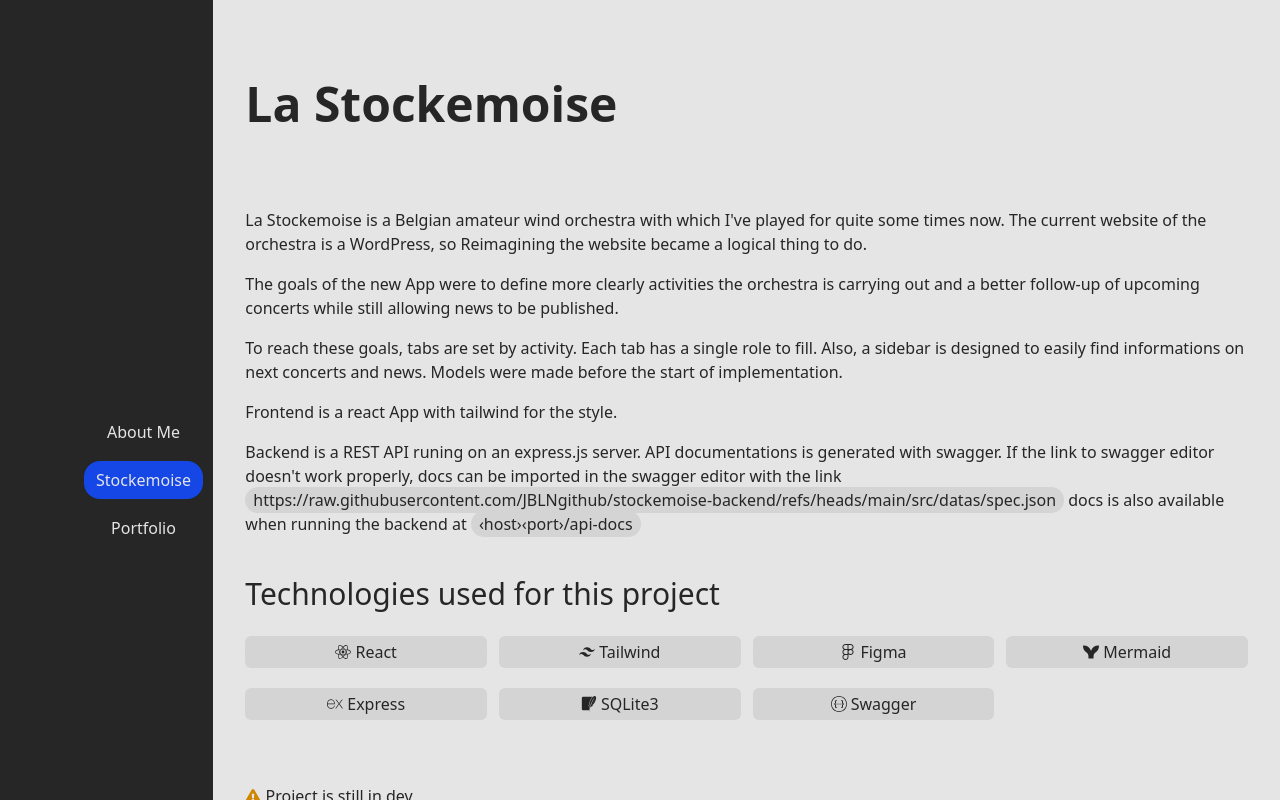
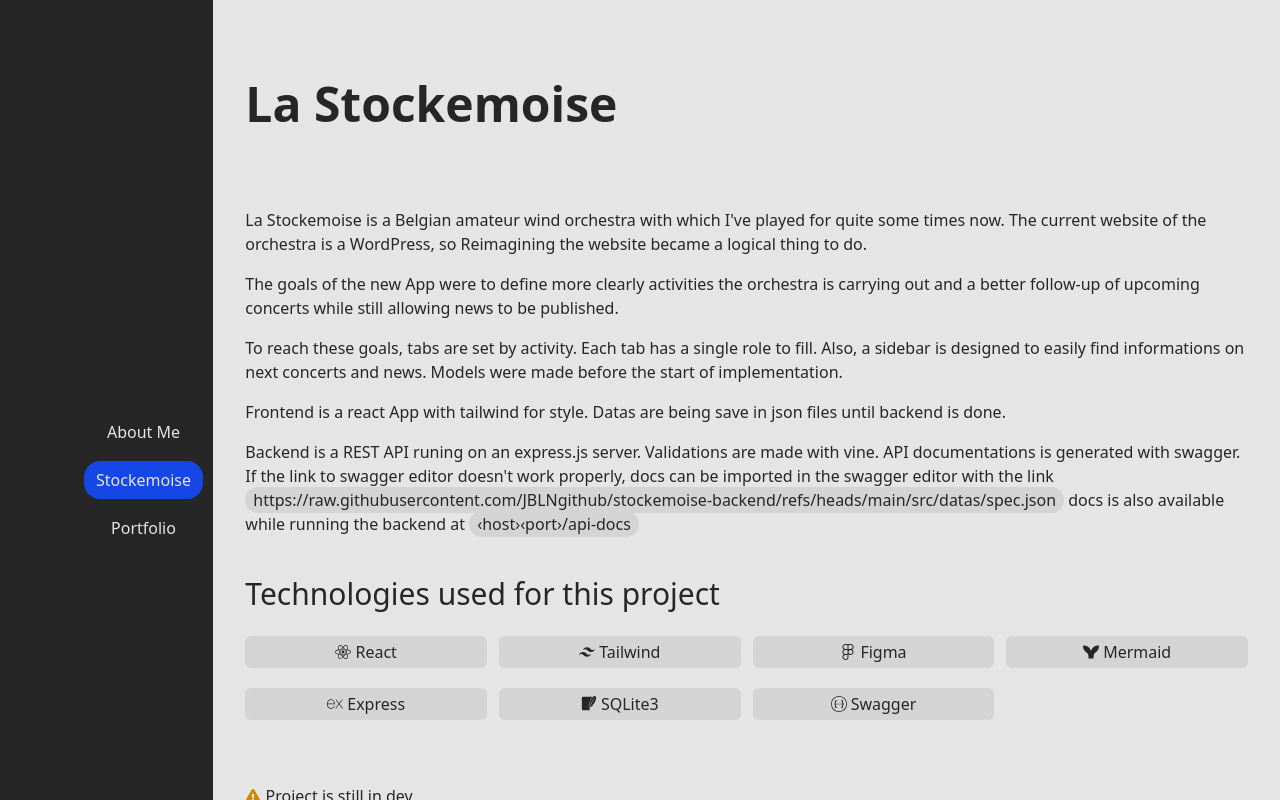
Before and after one commit to JBLNgithub/portfolio, a React (Vite) app: page /stockemoise in a window 1280 px wide. Shown: the top 800 px of the page. Built offline with nearby package versions, Linux system fonts and the light colour scheme.

Commit message:
update info stockemoise project

```diff
--- a/src/pages/StockemoisePage.jsx
+++ b/src/pages/StockemoisePage.jsx
@@ -39,10 +39,10 @@
             To reach these goals, tabs are set by activity. Each tab has a single role to fill. Also, a sidebar is designed to easily find informations on next concerts and news. Models were made before the start of implementation.
           </p>
           <p className='mt-4'>
-            Frontend is a react App with tailwind for the style.
+            Frontend is a react App with tailwind for style. Datas are being save in json files until backend is done.
           </p>
           <p className='mt-4'>
-            Backend is a REST API runing on an express.js server. API documentations is generated with swagger. If the link to swagger editor doesn't work properly, docs can be imported in the swagger editor with the link <span className='bg-neutral-300 px-2 py-0.5 rounded-2xl'>https://raw.githubusercontent.com/JBLNgithub/stockemoise-backend/refs/heads/main/src/datas/spec.json</span> docs is also available when running the backend at <span className='bg-neutral-300 px-2 py-0.5 rounded-2xl'>&#8249;host&#8250;&#8249;port&#8250;/api-docs</span>
+            Backend is a REST API runing on an express.js server. Validations are made with vine. API documentations is generated with swagger. If the link to swagger editor doesn't work properly, docs can be imported in the swagger editor with the link <span className='bg-neutral-300 px-2 py-0.5 rounded-2xl'>https://raw.githubusercontent.com/JBLNgithub/stockemoise-backend/refs/heads/main/src/datas/spec.json</span> docs is also available while running the backend at <span className='bg-neutral-300 px-2 py-0.5 rounded-2xl'>&#8249;host&#8250;&#8249;port&#8250;/api-docs</span>
           </p>
 
           <UsedTechno>
```
